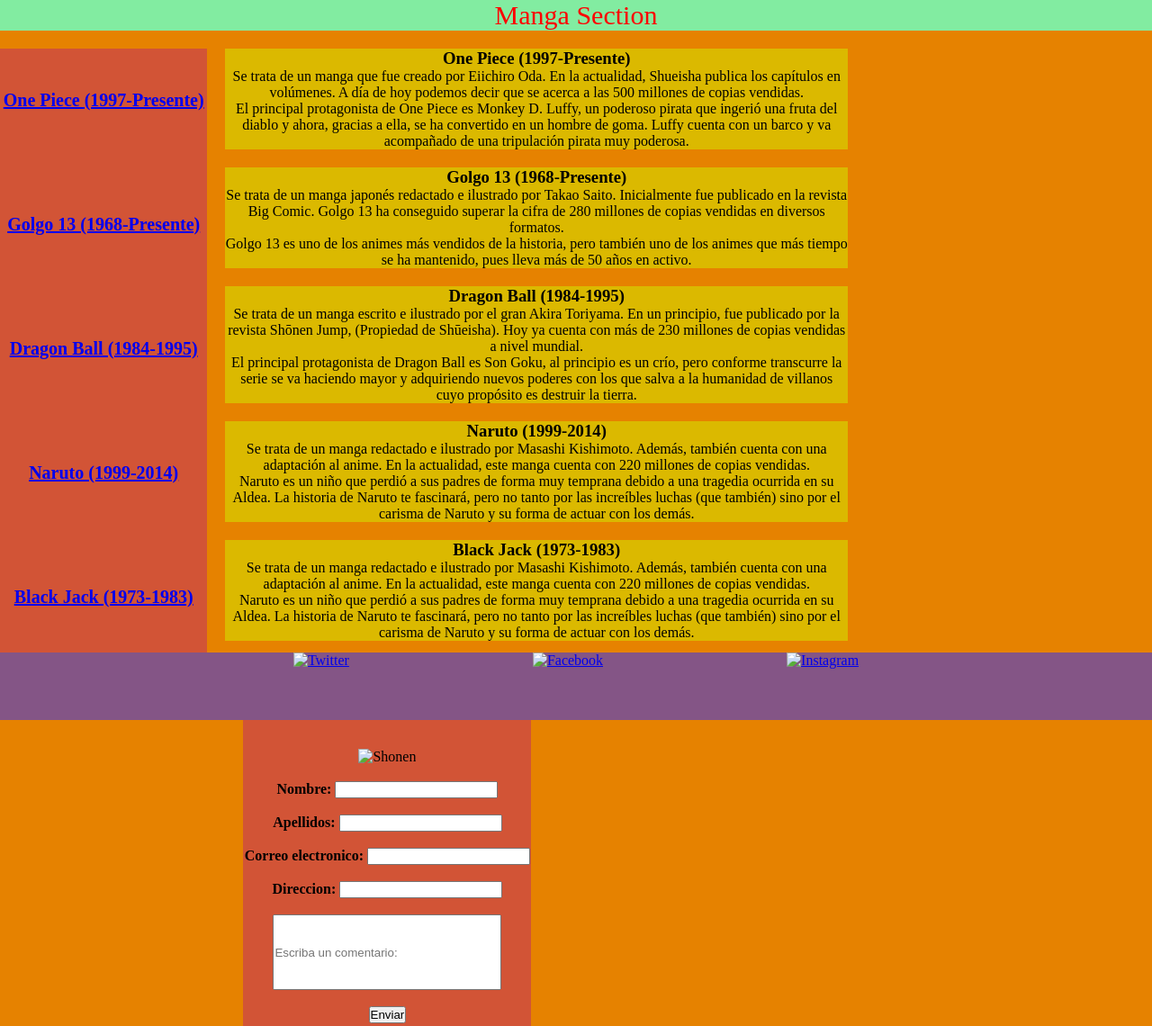
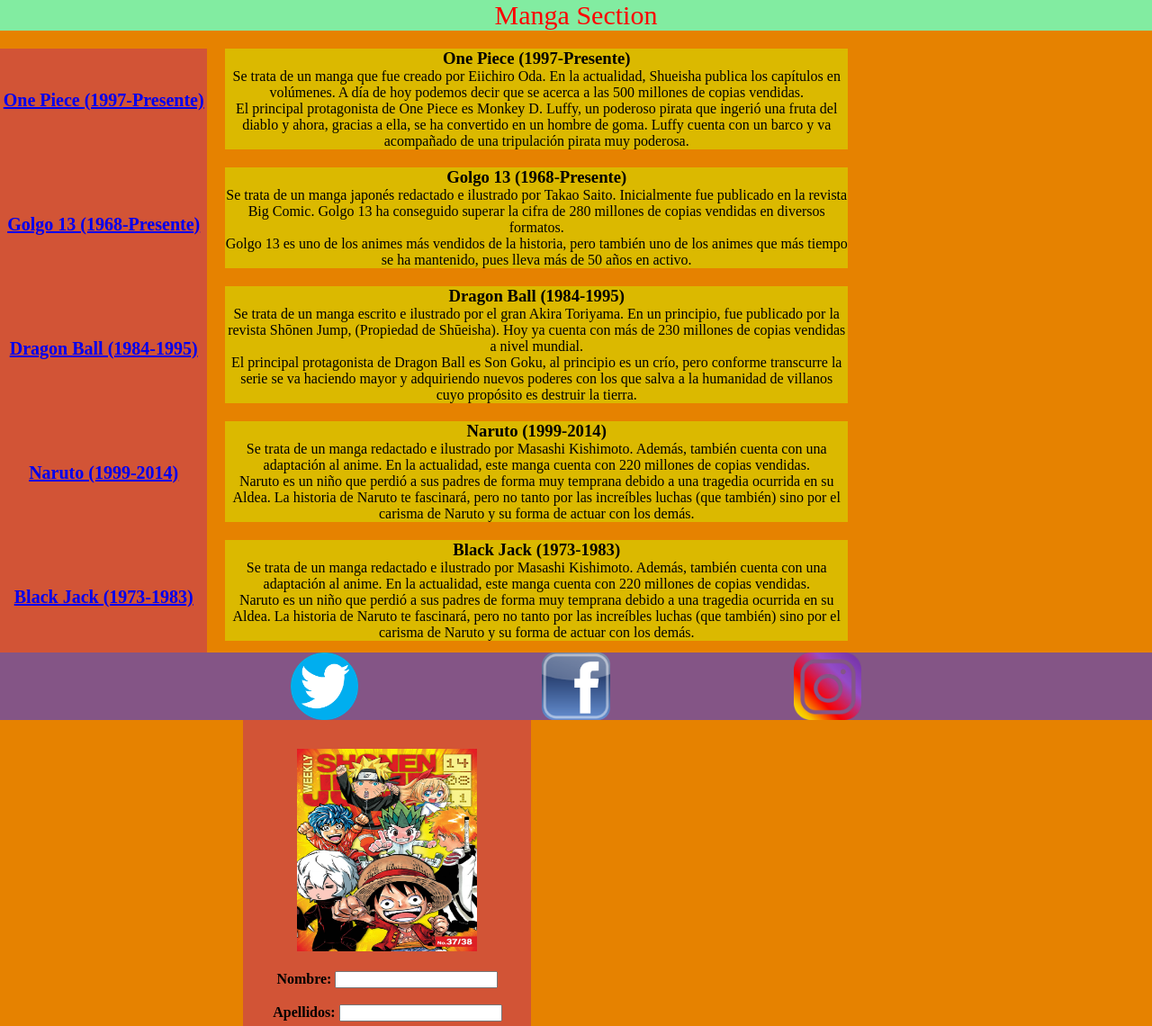
Before and after one commit to Gama1509/Gama1509Pagina4github.io, a plain HTML site: page index.html in a window 1280 px wide. Shown: the top 1140 px of the page at 90% size. Drawn offline with Linux system fonts and the light colour scheme; the site is published under a folder, as on GitHub Pages, so addresses that start at the root find nothing.

Commit message:
Update index.html

```diff
--- a/index.html
+++ b/index.html
@@ -51,7 +51,7 @@
     </article>
     <aside id="derecha">
         <br>
-        <img class="shonen"src="/Imagenes/shonen.jpg" alt="Shonen" width="200px" height="225px">
+        <img class="shonen"src="./Imagenes/shonen.jpg" alt="Shonen" width="200px" height="225px">
         <br>
         <br>
         <form action="Enviar.php" method="post">
@@ -79,9 +79,9 @@
         </form>
     </aside>
     <footer align=center>
-        <a href="https://twitter.com/GamalielEstrel4" target="_blank"><img class="T" src="/Imagenes/T.png" alt="Twitter" height="75px"></a>
-        <a href="https://www.facebook.com/profile.php?id=100006935775422" target="_blank"><img class="F" src="/Imagenes/F.png" alt="Facebook" height="75px"></a>
-        <a href="https://www.instagram.com/gama_hola" target="_blank"><img class="I" src="/Imagenes/I.png" alt="Instagram" height="75px"></a>
+        <a href="https://twitter.com/GamalielEstrel4" target="_blank"><img class="T" src="./Imagenes/T.png" alt="Twitter" height="75px"></a>
+        <a href="https://www.facebook.com/profile.php?id=100006935775422" target="_blank"><img class="F" src="./Imagenes/F.png" alt="Facebook" height="75px"></a>
+        <a href="https://www.instagram.com/gama_hola" target="_blank"><img class="I" src="./Imagenes/I.png" alt="Instagram" height="75px"></a>
     </footer>
 </body>
 </html>
```
